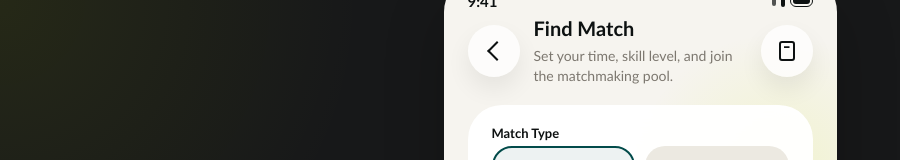
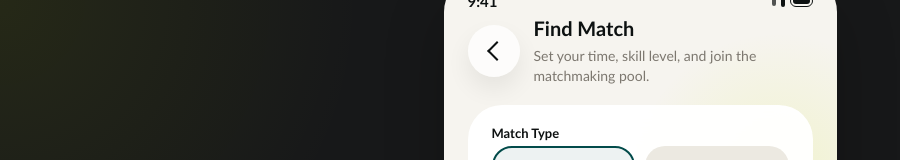
Before and after one commit to thihannyunt/badminton-app, a plain HTML site: page find-match.html in a window 1280 px wide. Shown: the top 160 px of the page, without its empty margins (0-900 px from the left). Drawn offline with Linux system fonts and the light colour scheme.

Commit message:
remove icon

```diff
--- a/find-match.html
+++ b/find-match.html
@@ -21,9 +21,6 @@
               <h1 class="screen-title">Find Match</h1>
               <p class="subtitle">Set your time, skill level, and join the matchmaking pool.</p>
             </div>
-            <a class="icon-circle" href="waiting-pool.html" aria-label="Bookmark">
-              <span class="bookmark-icon"></span>
-            </a>
           </div>
 
           <div class="sheet tight sheet-compact">
```
